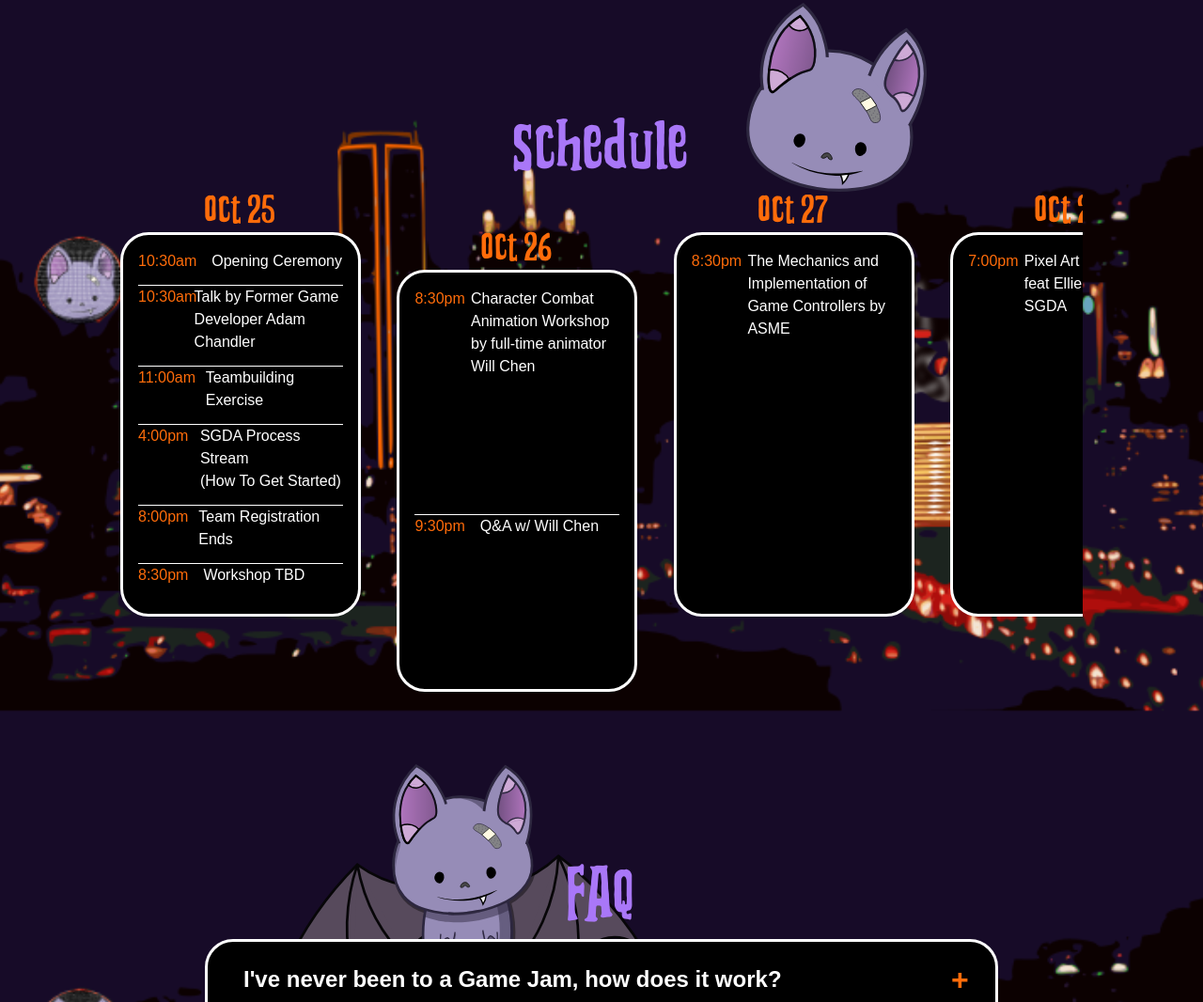
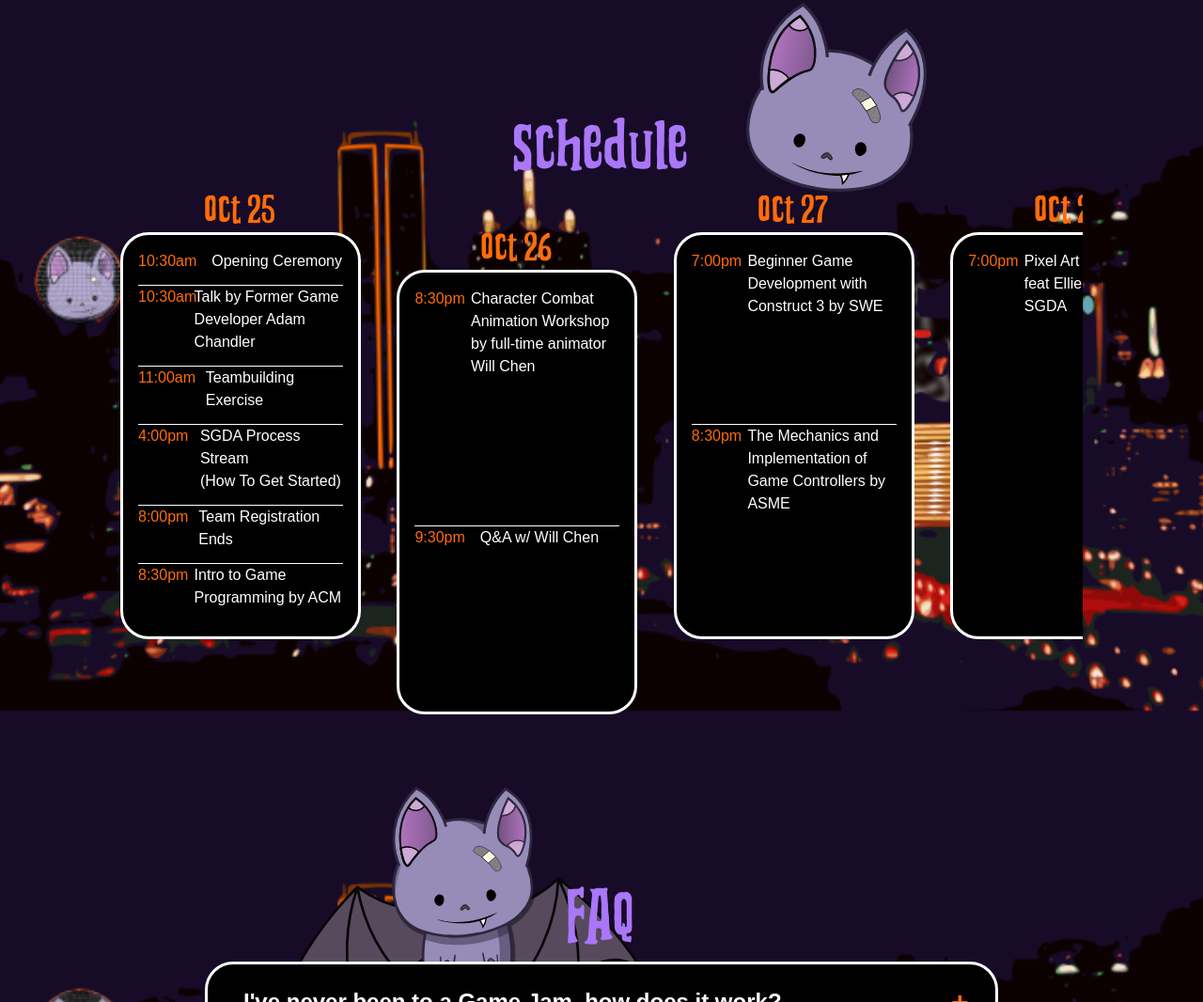
Before and after one commit to acmutd/game-jam-site, a website: page public/index.html in a window 1280 px wide. Shown: the part 1644-2710 px from the top of the page at 94% size. Drawn offline with Linux system fonts and the light colour scheme.

Commit message:
Update workshops

```diff
--- a/public/index.html
+++ b/public/index.html
@@ -123,7 +123,7 @@
                         </div>
                         <div class="schedule-item">
                             <div class="schedule-time">8:30pm</div>
-                            Workshop TBD
+                            Intro to Game Programming by ACM
                         </div>
                     </div>
                 </div>
@@ -143,6 +143,10 @@
                 <div class="day">
                     <div class="subtitle">Oct 27</div>
                     <div class="tile schedule-tile">
+                        <div class="schedule-item">
+                            <div class="schedule-time">7:00pm</div>
+                            Beginner Game Development with Construct 3 by SWE
+                        </div>
                         <div class="schedule-item">
                             <div class="schedule-time">8:30pm</div>
                             The Mechanics and Implementation of Game Controllers by ASME
@@ -170,10 +174,6 @@
                 <div class="day">
                     <div class="subtitle">Oct 30</div>
                     <div class="tile schedule-tile">
-                        <div class="schedule-item">
-                            <div class="schedule-time">8:30pm</div>
-                            Workshop TBD
-                        </div>
                         <div class="schedule-item">
                             <div class="schedule-time">11:59pm</div>
                             <b>GAME SUBMISSIONS ARE DUE</b>
```
